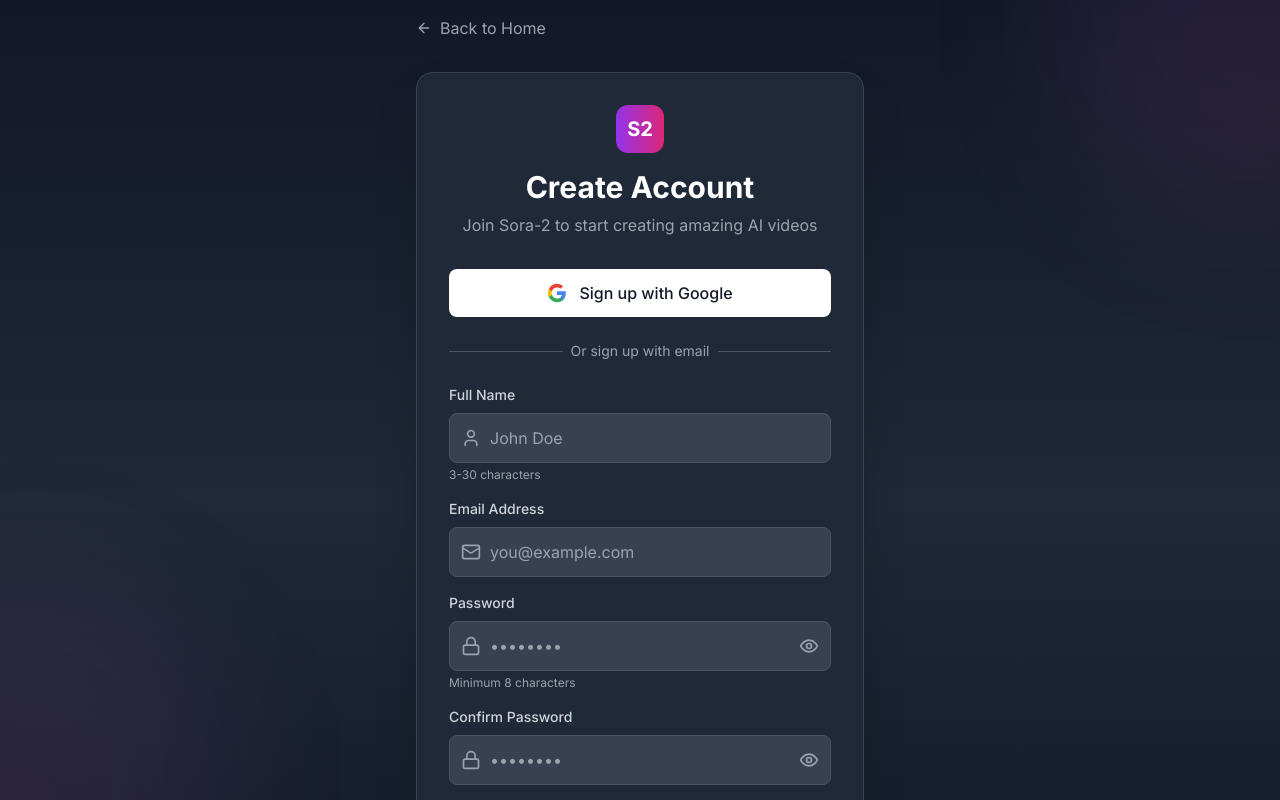
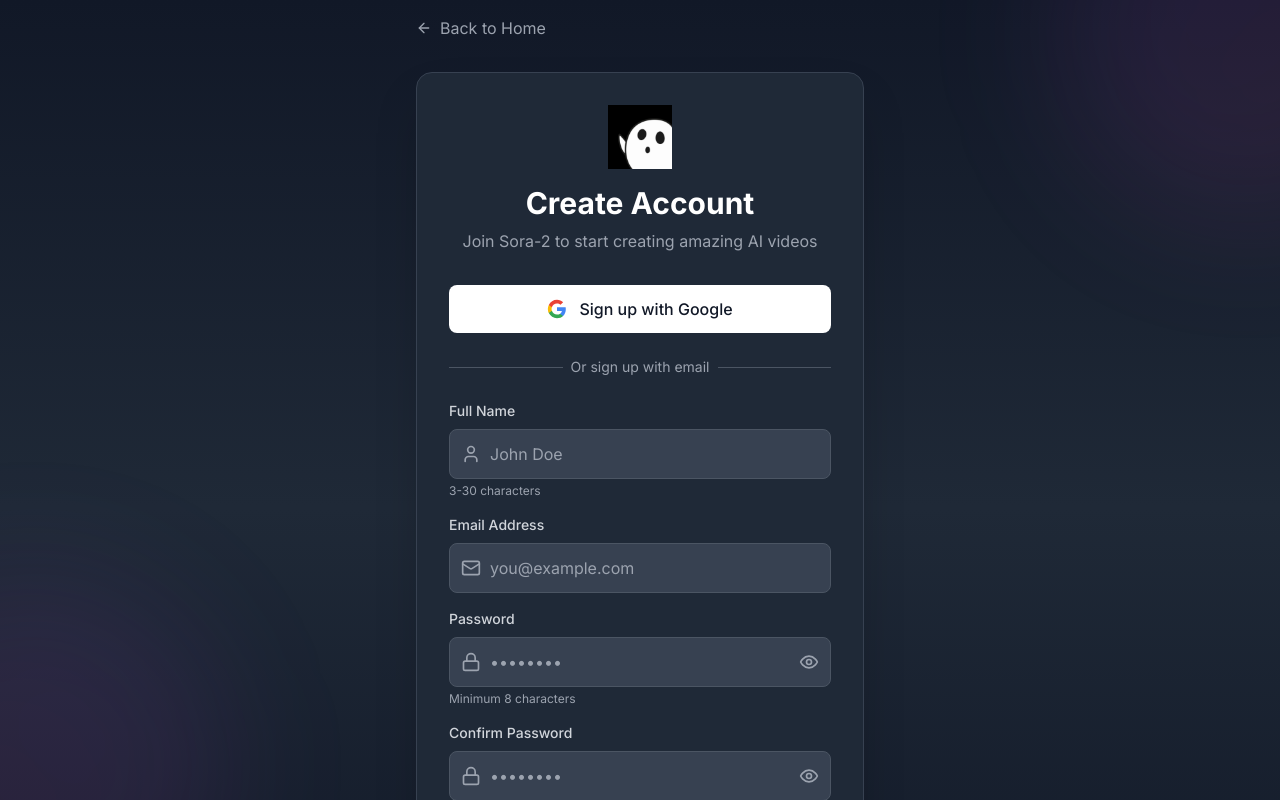
Before and after one commit to jewelrydecornerforwork/sora-2.site, a Next.js app: page /auth/register in a window 1280 px wide. Shown: the top 800 px of the page. Built offline with nearby package versions, Linux system fonts and the light colour scheme; no server answers.

Commit message:
Update content

```diff
--- a/app/auth/register/page.tsx
+++ b/app/auth/register/page.tsx
@@ -2,6 +2,7 @@
 
 import { useState } from 'react'
 import Link from 'next/link'
+import Image from 'next/image'
 import { useRouter } from 'next/navigation'
 import { Mail, Lock, User, Eye, EyeOff, ArrowLeft } from 'lucide-react'
 import { signIn } from 'next-auth/react'
@@ -93,8 +94,14 @@
           {/* Header */}
           <div className="text-center mb-8">
             <div className="flex items-center justify-center mb-4">
-              <div className="w-12 h-12 bg-gradient-to-r from-purple-600 to-pink-600 rounded-xl flex items-center justify-center">
-                <span className="text-white font-bold text-xl">S2</span>
+              <div className="relative w-16 h-16">
+                <Image
+                  src="/logo.png"
+                  alt="Sora-2 Logo"
+                  fill
+                  className="object-contain"
+                  priority
+                />
               </div>
             </div>
             <h1 className="text-3xl font-bold text-white mb-2">Create Account</h1>
--- a/components/LoginModal.tsx
+++ b/components/LoginModal.tsx
@@ -99,16 +99,15 @@
 
         {/* Header */}
         <div className="p-8 pb-6 text-center">
-          <div className="mb-4">
-            <div className="w-16 h-16 mx-auto bg-white rounded-2xl flex items-center justify-center shadow-lg overflow-hidden">
-              <div className="relative w-14 h-14">
+          <div className="flex items-center justify-center mb-4">
+            <div className="relative w-16 h-16">
               <Image
                 src="/logo.png"
                 alt="Sora-2 Logo"
                 fill
                 className="object-contain"
+                priority
               />
-              </div>
             </div>
           </div>
           <h2 className="text-3xl font-bold text-white mb-2 bg-clip-text">Welcome to Sora-2</h2>
```
Lines whose indentation alone changed are shown as unchanged.
